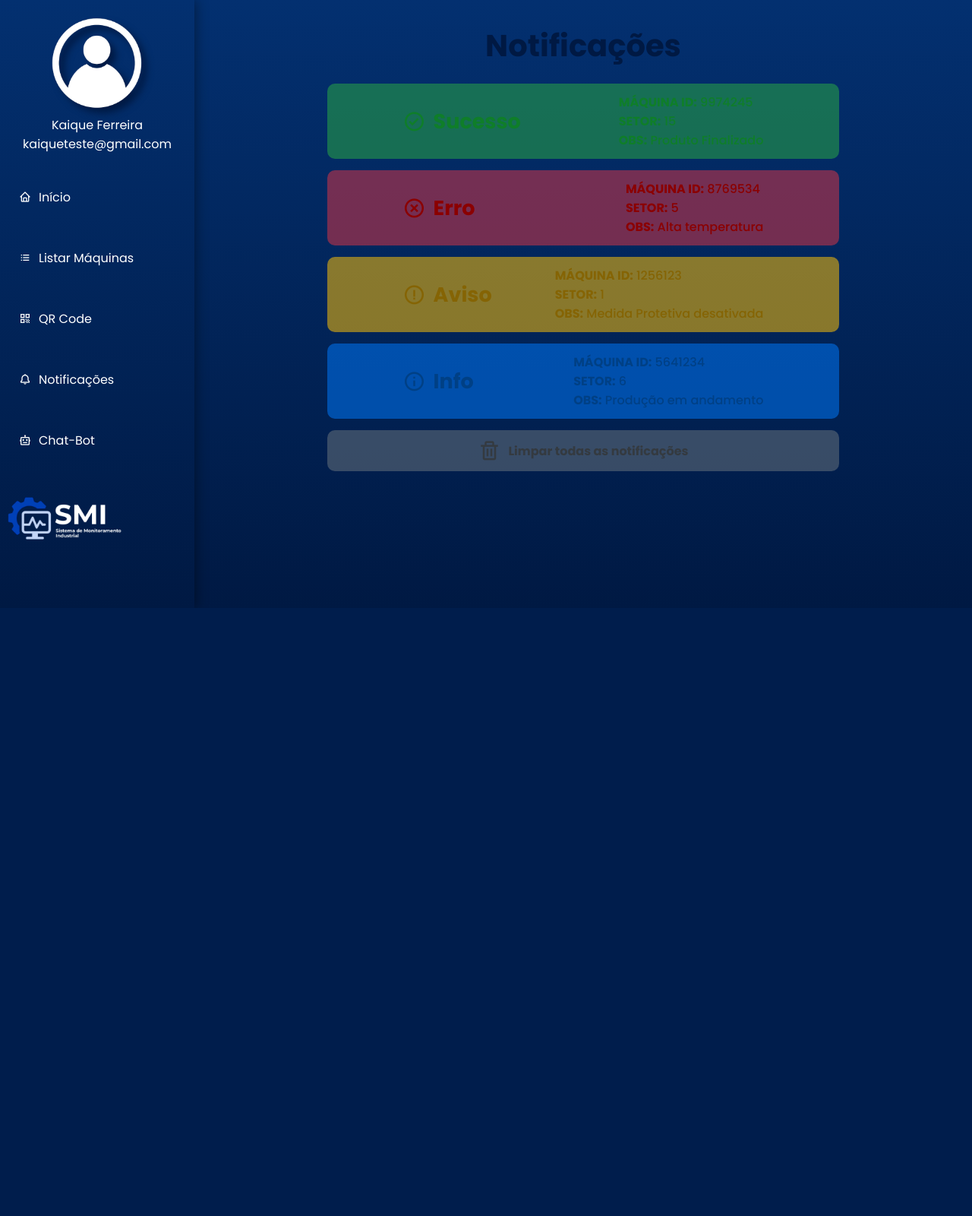
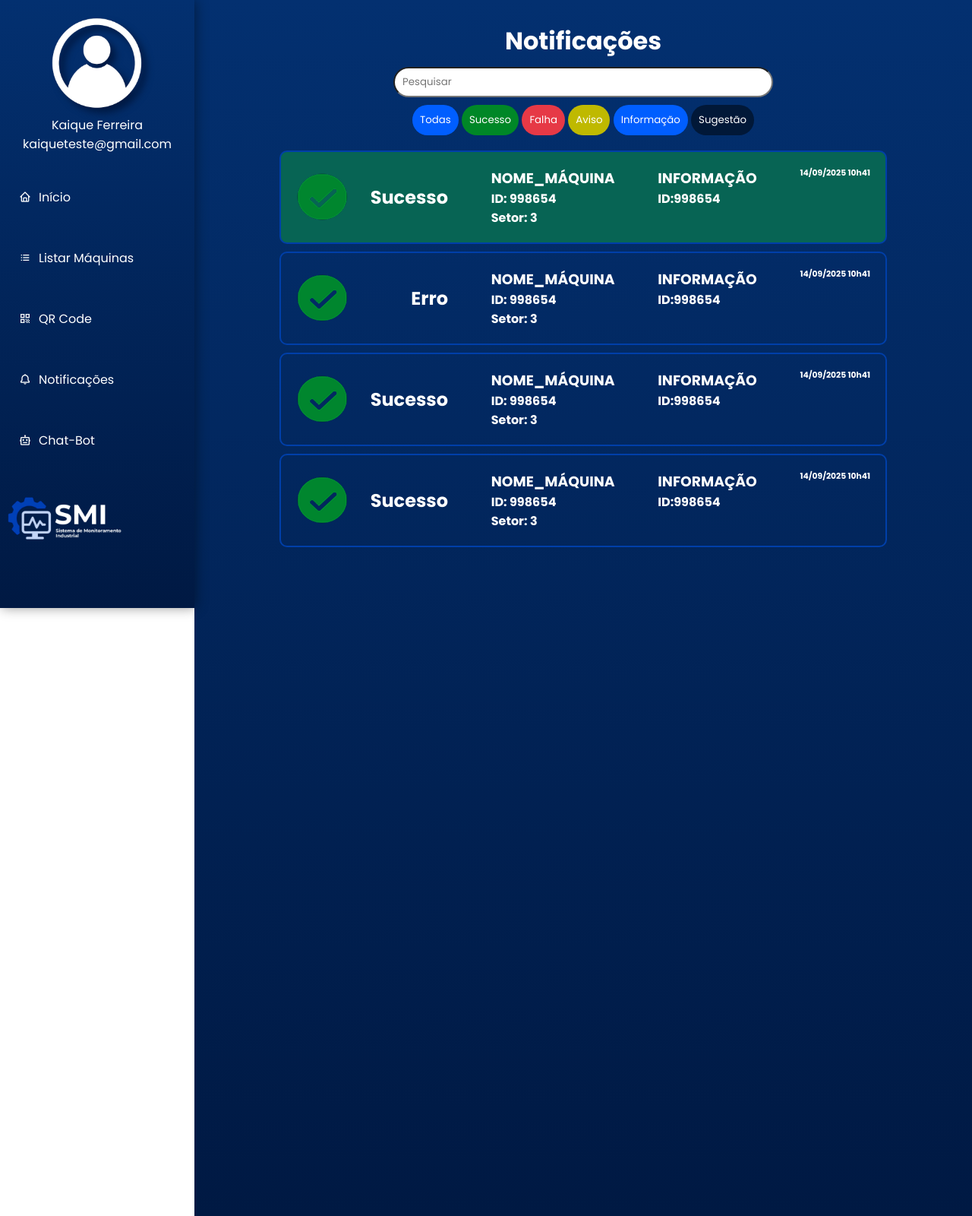
Before and after one commit to ferreirakaique/SMI-WEB, a PHP site: page /php/notificacoes.php in a window 1280 px wide. Shown: the whole page at 76% size. Before the commit the page ends 800 px from the top, so only its background shows below. Run offline with PHP 8.4, Linux system fonts and the light colour scheme; some libraries are stand-ins or nearby versions.

Commit message:
base notificações

```diff
--- a/css/notification.css
+++ b/css/notification.css
@@ -11,144 +11,87 @@
     margin-left: 20%;
     padding: 30px;
     background: linear-gradient(180deg, #033070, #001943);
-    height: 100vh;
-}
-
-.container .titulo h1 {
-    font-size: 40px;
-    color: #001943;
-    text-align: center;
-}
-
-.container .notificacoes {
+    height: 200vh;
     display: flex;
     flex-direction: column;
-    gap: 20px;
-}
-
-.container .notificacoes {
-    display: flex;
-    align-items: center;
-    flex-direction: column;
-    gap: 15px;
-    margin-top: 20px;
-}
-
-.container .notificacoes .info {
-    display: flex;
-    justify-content: center;
     align-items: center;
 }
 
-.container .notificacoes button {
-    display: flex;
-    justify-content: space-between;
-    align-items: center;
-    padding: 12px 100px;
-    width: 70%;
-    border-radius: 10px;
-    border: none;
-    gap: 10px;
-    font-size: 18px;
-    font-weight: 500;
-    color: #fff;
-    cursor: pointer;
-    transition: 0.3s ease;
+main h1 {
+    color: white;
 }
 
-.container .notificacoes p {
-    font-size: 16px;
-    font-weight: 500;
-    text-align: right;
+main input {
+    height: 40px;
+    width: 500px;
+    border-radius: 50px;
+    color: black;
+    padding: 10px;
+    margin-top: 10px;
 }
 
-.container .notificacoes i {
-    font-size: 30px;
-    margin-right: 10px;
+main #filtros {
+    margin-top: 10px;
 }
 
-.container .notificacoes p {
-    font-size: 16px;
-    font-weight: 500;
-    margin: 0;
-    text-align: left;
+main #filtros .botao-filtro {
+    padding: 10px;
+    border-radius: 20px;
+    color: white;
+    border: none;
+    cursor: pointer;
 }
 
-/* ---- Ícones e texto (p) ---- */
-.container .notificacoes i {
-    font-size: 30px;
-    flex-shrink: 0;
+main #filtros #todas {
+    background-color: #005EFF;
 }
 
-.container .notificacoes #sucesso {
-    background-color: #28a7468c;
+main #filtros #sucesso {
+    background-color: #008727;
 }
 
-.container .notificacoes #sucesso i,
-.container .notificacoes #sucesso p,
-.container .notificacoes #sucesso h1 {
-    color: #0f7e29;
+main #filtros #falha {
+    background-color: #E63946;
 }
 
-.container .notificacoes #erro {
-    background-color: #dc354685;
+main #filtros #aviso {
+    background-color: #BFB900;
 }
 
-.container .notificacoes #erro i,
-.container .notificacoes #erro p,
-.container .notificacoes #erro h1 {
-    color: #8b0000;
+main #filtros #informacao {
+    background-color: #005EFF;
 }
 
-.container .notificacoes #aviso {
-    background-color: #ffc10788;
+main #filtros #sugestao {
+    background-color: #011838;
 }
 
-.container .notificacoes #aviso i,
-.container .notificacoes #aviso p,
-.container .notificacoes #aviso h1 {
-    color: #856404;
+main #notificacoes {
+    display: flex;
+    flex-direction: column;
+    margin-top: 20px;
+    gap: 10px;
 }
 
-.container .notificacoes #info {
-    background-color: #007bff83;
+main #notificacoes .notificacao {
+    display: flex;
+    flex-direction: row;
+    padding: 20px;
+    border-radius: 10px;
+    border: 2px solid #003FA9;
+    width: 800px;
+    justify-content: space-between;
+    color: white;
 }
 
-.container .notificacoes #info i,
-.container .notificacoes #info p,
-.container .notificacoes #info h1 {
-    color: #004085;
+main #notificacoes .notificacao .status {
+    display: flex;
+    flex-direction: row;
+    align-items: center;
+    justify-content: space-between;
+    width: 200px;
 }
 
-.container .notificacoes #limpar {
-    background-color: #6c757d85;
-    display: flex;
-    justify-content: center;
+main #notificacoes #sucesso {
+    background-color: #076454;
 }
-
-.container .notificacoes #limpar i,
-.container .notificacoes #limpar p,
-.container .notificacoes #limpar h1 {
-    color: #343a40;
-}
-
-
-.container .notificacoes #sucesso:hover {
-    background-color: #28a74659;
-}
-
-.container .notificacoes #erro:hover {
-    background-color: #dc354657;
-}
-
-.container .notificacoes #aviso:hover {
-    background-color: #ffc10754;
-}
-
-.container .notificacoes #info:hover {
-    background-color: #007bff4d;
-}
-
-.container .notificacoes #limpar:hover {
-    background-color: #6c757d59;
-}
--- a/php/notificacoes.php
+++ b/php/notificacoes.php
@@ -7,7 +7,7 @@
     <link href="https://unpkg.com/boxicons@2.1.4/css/boxicons.min.css" rel="stylesheet" />
     <link rel="stylesheet" href="../css/notification.css">
     <script src="../js/notification.js" defer></script>
-    <title>Notification</title>
+    <title>Notificações</title>
 </head>
 
 <body>
@@ -15,71 +15,90 @@
     <?php include "nav_mobile.php" ?>
 
     <main>
-        <section class="section_notificacoes">
-
-            <div class="container">
-                <div class="titulo">
         <h1>Notificações</h1>
+        <input type="text" placeholder="Pesquisar">
+        <div id="filtros">
+            <button class="botao-filtro" id="todas">Todas</button>
+            <button class="botao-filtro" id="sucesso">Sucesso</button>
+            <button class="botao-filtro" id="falha">Falha</button>
+            <button class="botao-filtro" id="aviso">Aviso</button>
+            <button class="botao-filtro" id="informacao">Informação</button>
+            <button class="botao-filtro" id="sugestao">Sugestão</button>
         </div>
-                <div class="notificacoes">
-                    <button id="sucesso">
+        <div id="notificacoes">
+            <div class="notificacao" id="sucesso">
+                <div class="status">
+                    <img src="../img/success.png" alt="Sucesso!">
+                    <h2>Sucesso</h2>
+                </div>
+                <div class="stats">
+                    <h3>NOME_MÁQUINA</h3>
+                    <h4><b>ID:</b> 998654</h4>
+                    <h4><b>Setor:</b> 3</h4>
+                </div>
                 <div class="info">
-                            <i class='bx bx-check-circle'></i>
-                            <h1>Sucesso</h1>
+                    <h3>INFORMAÇÃO</h3>
+                    <h4><b>ID:</b>998654</h4>
                 </div>
-                        <div class="info_2">
-                            <p><strong>MÁQUINA ID:</strong> 9974245</p>
-                            <p><strong>SETOR:</strong> 15</p>
-                            <p><strong>OBS:</strong> Produto Finalizado</p>
+                <div class="data-e-hora">
+                    <h6>14/09/2025 10h41</h6>
                 </div>
-                    </button>
-
-                    <button id="erro">
+            </div>
+            <div class="notificacao" id="sucesso1">
+                <div class="status">
+                    <img src="../img/success.png" alt="Sucesso!">
+                    <h2>Erro</h2>
+                </div>
+                <div class="stats">
+                    <h3>NOME_MÁQUINA</h3>
+                    <h4><b>ID:</b> 998654</h4>
+                    <h4><b>Setor:</b> 3</h4>
+                </div>
                 <div class="info">
-                            <i class='bx bx-x-circle'></i>
-                            <h1>Erro</h1>
+                    <h3>INFORMAÇÃO</h3>
+                    <h4><b>ID:</b>998654</h4>
                 </div>
-                        <div class="info_2">
-                            <p><strong>MÁQUINA ID:</strong> 8769534</p>
-                            <p><strong>SETOR:</strong> 5</p>
-                            <p><strong>OBS:</strong> Alta temperatura</p>
+                <div class="data-e-hora">
+                    <h6>14/09/2025 10h41</h6>
                 </div>
-                    </button>
-
-                    <button id="aviso">
+            </div>
+            <div class="notificacao" id="sucesso1">
+                <div class="status">
+                    <img src="../img/success.png" alt="Sucesso!">
+                    <h2>Sucesso</h2>
+                </div>
+                <div class="stats">
+                    <h3>NOME_MÁQUINA</h3>
+                    <h4><b>ID:</b> 998654</h4>
+                    <h4><b>Setor:</b> 3</h4>
+                </div>
                 <div class="info">
-                            <i class='bx bx-error-circle'></i>
-                            <h1>Aviso</h1>
+                    <h3>INFORMAÇÃO</h3>
+                    <h4><b>ID:</b>998654</h4>
                 </div>
-                        <div class="info_2">
-                            <p><strong>MÁQUINA ID:</strong> 1256123</p>
-                            <p><strong>SETOR:</strong> 1</p>
-                            <p><strong>OBS:</strong> Medida Protetiva desativada</p>
+                <div class="data-e-hora">
+                    <h6>14/09/2025 10h41</h6>
                 </div>
-                    </button>
-
-                    <button id="info">
+            </div>
+            <div class="notificacao" id="sucesso1">
+                <div class="status">
+                    <img src="../img/success.png" alt="Sucesso!">
+                    <h2>Sucesso</h2>
+                </div>
+                <div class="stats">
+                    <h3>NOME_MÁQUINA</h3>
+                    <h4><b>ID:</b> 998654</h4>
+                    <h4><b>Setor:</b> 3</h4>
+                </div>
                 <div class="info">
-                            <i class='bx bx-info-circle'></i>
-                            <h1>Info</h1>
+                    <h3>INFORMAÇÃO</h3>
+                    <h4><b>ID:</b>998654</h4>
                 </div>
-                        <div class="info_2">
-                            <p><strong>MÁQUINA ID:</strong> 5641234</p>
-                            <p><strong>SETOR:</strong> 6</p>
-                            <p><strong>OBS:</strong> Produção em andamento</p>
+                <div class="data-e-hora">
+                    <h6>14/09/2025 10h41</h6>
                 </div>
-                    </button>
-
-                    <button id="limpar">
-                        <div class="info">
-                            <i class='bx bx-trash'></i>
-                            <p><strong>Limpar todas as notificações</strong></p>
             </div>
-                    </button>
         </div>
-
-            </div>
-        </section>
     </main>
 
 </body>
```
Also changed, not shown: img/Bot.png (added), img/Info.png (added), img/Warning.png (added), img/error.png (added), img/success.png (added). Lines whose indentation alone changed are shown as unchanged.
